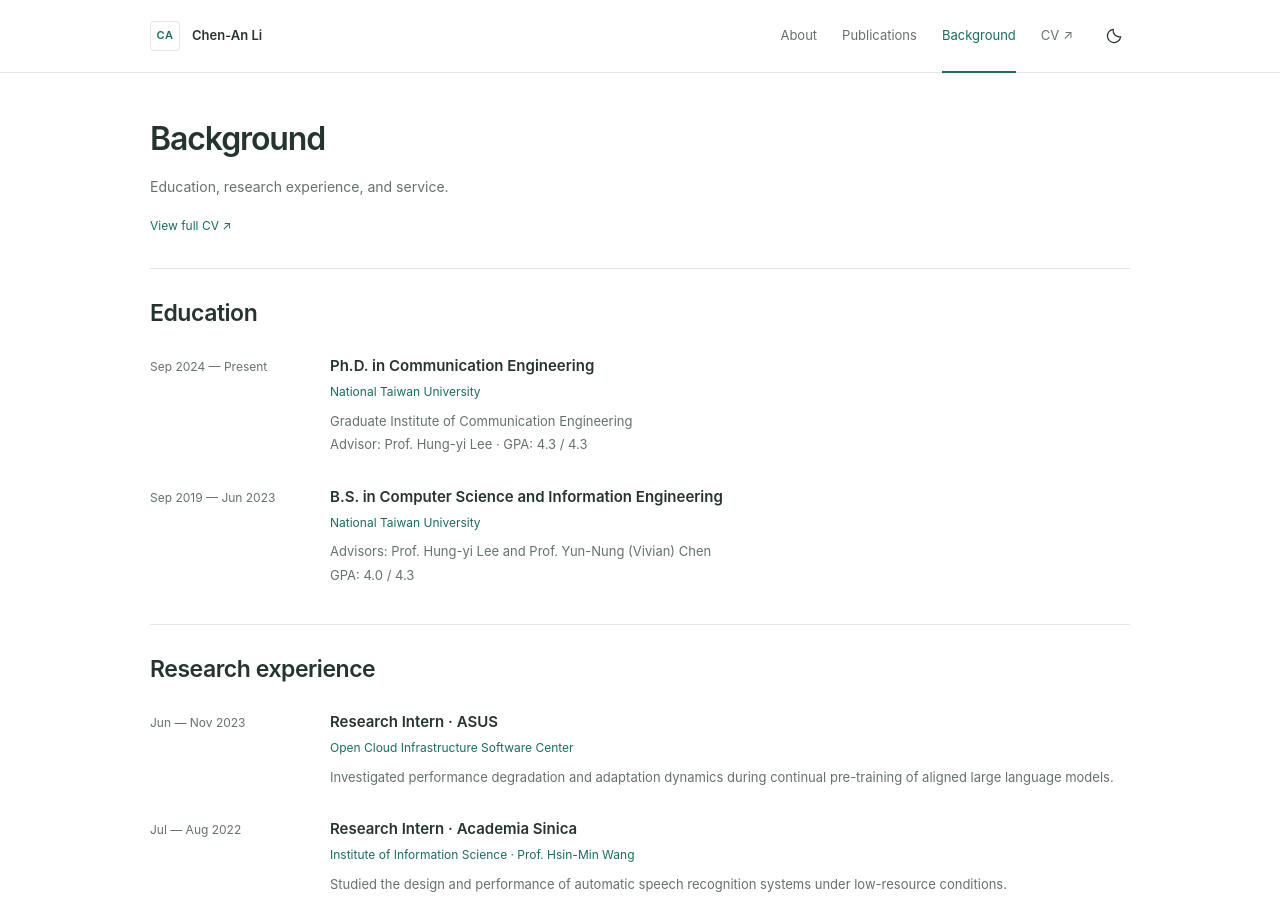
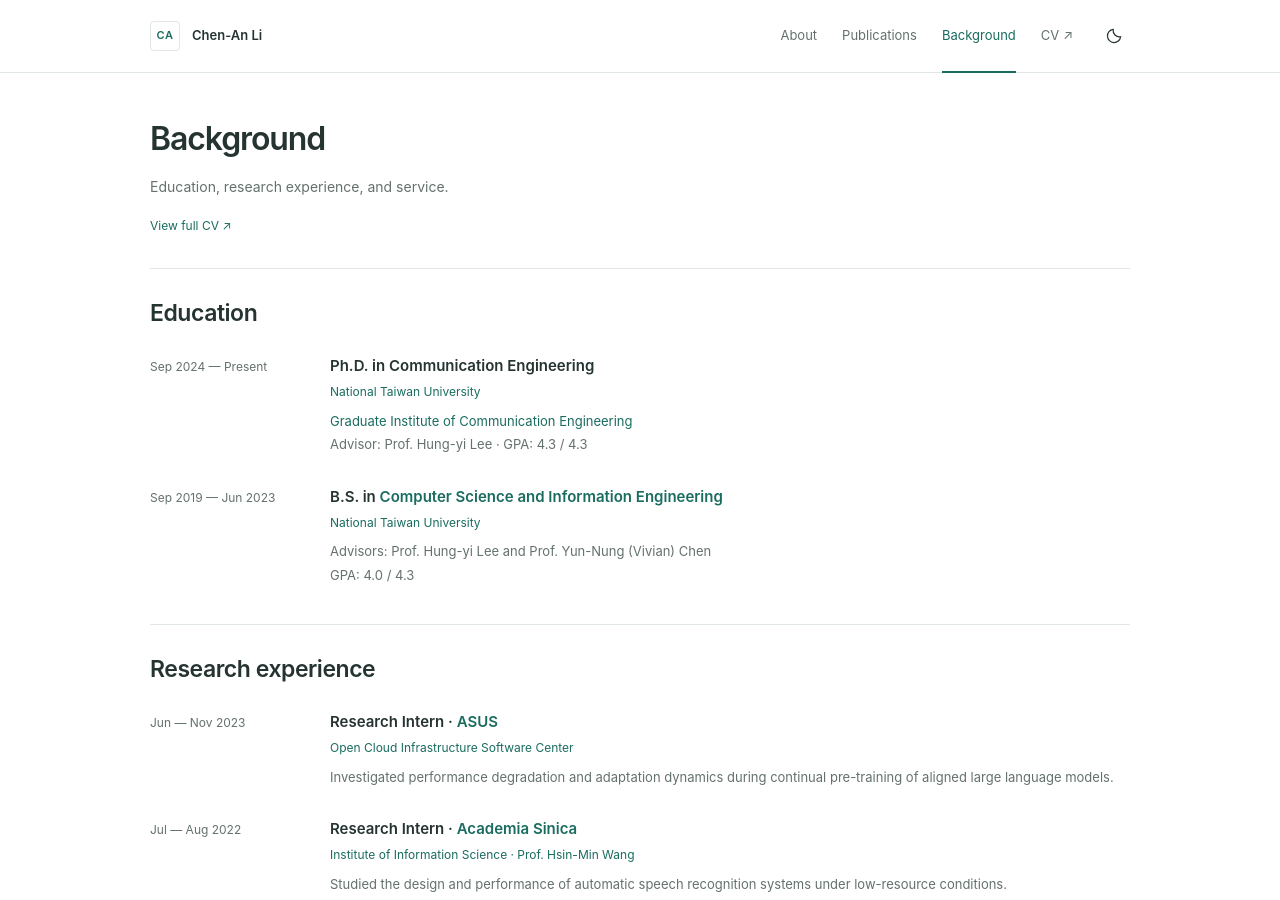
Before and after one commit to lca0503/lca0503.github.io, a Jekyll site: the page built from background.html, in a window 1280 px wide and 900 px high. Built offline with Jekyll 4.4.1, drawn with Linux system fonts in a browser that asks for light colours.

Commit message:
Update Site source

```diff
--- a/background.html
+++ b/background.html
@@ -7,14 +7,14 @@ permalink: /background/
 <header class="page-heading"><h1>Background</h1><p>Education, research experience, and service.</p><a class="text-link" href="{{ '/assets/pdf/cv.pdf' | relative_url }}" target="_blank" rel="noopener">View full CV ↗</a></header>
 <section class="background-section"><h2>Education</h2>
   <div class="timeline">
-    <article><p class="timeline-date">Sep 2024 — Present</p><div><h3>Ph.D. in Communication Engineering</h3><p class="organization">National Taiwan University</p><p>Graduate Institute of Communication Engineering<br>Advisor: Prof. Hung-yi Lee · GPA: 4.3 / 4.3</p></div></article>
-    <article><p class="timeline-date">Sep 2019 — Jun 2023</p><div><h3>B.S. in Computer Science and Information Engineering</h3><p class="organization">National Taiwan University</p><p>Advisors: Prof. Hung-yi Lee and Prof. Yun-Nung (Vivian) Chen<br>GPA: 4.0 / 4.3</p></div></article>
+    <article><p class="timeline-date">Sep 2024 — Present</p><div><h3>Ph.D. in Communication Engineering</h3><p class="organization">National Taiwan University</p><p><a href="https://gice.ntu.edu.tw/" target="_blank" rel="noopener">Graduate Institute of Communication Engineering</a><br>Advisor: Prof. Hung-yi Lee · GPA: 4.3 / 4.3</p></div></article>
+    <article><p class="timeline-date">Sep 2019 — Jun 2023</p><div><h3>B.S. in <a href="https://www.csie.ntu.edu.tw/" target="_blank" rel="noopener">Computer Science and Information Engineering</a></h3><p class="organization">National Taiwan University</p><p>Advisors: Prof. Hung-yi Lee and Prof. Yun-Nung (Vivian) Chen<br>GPA: 4.0 / 4.3</p></div></article>
   </div>
 </section>
 <section class="background-section"><h2>Research experience</h2>
   <div class="timeline">
-    <article><p class="timeline-date">Jun — Nov 2023</p><div><h3>Research Intern · ASUS</h3><p class="organization">Open Cloud Infrastructure Software Center</p><p>Investigated performance degradation and adaptation dynamics during continual pre-training of aligned large language models.</p></div></article>
-    <article><p class="timeline-date">Jul — Aug 2022</p><div><h3>Research Intern · Academia Sinica</h3><p class="organization">Institute of Information Science · Prof. Hsin-Min Wang</p><p>Studied the design and performance of automatic speech recognition systems under low-resource conditions.</p></div></article>
+    <article><p class="timeline-date">Jun — Nov 2023</p><div><h3>Research Intern · <a href="https://www.asus.com/" target="_blank" rel="noopener">ASUS</a></h3><p class="organization">Open Cloud Infrastructure Software Center</p><p>Investigated performance degradation and adaptation dynamics during continual pre-training of aligned large language models.</p></div></article>
+    <article><p class="timeline-date">Jul — Aug 2022</p><div><h3>Research Intern · <a href="https://www.iis.sinica.edu.tw/en/index.html" target="_blank" rel="noopener">Academia Sinica</a></h3><p class="organization">Institute of Information Science · Prof. Hsin-Min Wang</p><p>Studied the design and performance of automatic speech recognition systems under low-resource conditions.</p></div></article>
     <article><p class="timeline-date">Oct 2021 — Sep 2024</p><div><h3>Research Student · Speech Processing & Machine Learning Lab</h3><p class="organization">NTU · Prof. Hung-yi Lee</p><p>Explored self-supervised speech models for prosody, embedding-fusion ensembles, and vulnerabilities to model extraction attacks.</p></div></article>
     <article><p class="timeline-date">Sep 2022 — Jul 2023</p><div><h3>Research Student · Machine Intelligence & Understanding Lab</h3><p class="organization">NTU · Prof. Yun-Nung (Vivian) Chen</p><p>Developed a framework for language understanding enhanced by visual cues.</p></div></article>
     <article><p class="timeline-date">Sep 2021 — Aug 2022</p><div><h3>Research Student · Machine Discovery & Social Network Mining Lab</h3><p class="organization">NTU · Prof. Shou-De Lin</p><p>Developed a machine learning method to address concept drift.</p></div></article>
--- a/index.html
+++ b/index.html
@@ -7,9 +7,9 @@ section: about
     <h1 id="intro-title">Chen-An Li</h1>
     <p class="intro-role">Ph.D. student at <a href="https://www.ntu.edu.tw/english/" target="_blank" rel="noopener">National Taiwan University</a></p>
     <div class="bio">
-      <p>I am a Ph.D. student in the Graduate Institute of Communication Engineering at National Taiwan University, advised by <a href="https://speech.ee.ntu.edu.tw/~hylee/index.php" target="_blank" rel="noopener">Prof. Hung-yi Lee</a>.</p>
+      <p>I am a Ph.D. student in the <a href="https://gice.ntu.edu.tw/" target="_blank" rel="noopener">Graduate Institute of Communication Engineering</a> at National Taiwan University, advised by <a href="https://speech.ee.ntu.edu.tw/~hylee/index.php" target="_blank" rel="noopener">Prof. Hung-yi Lee</a>.</p>
       <p>My research focuses on <strong>speech and language processing</strong>, especially instruction-aware speech retrieval, large audio-language models, and self-supervised speech representations.</p>
-      <p>Previously, I received my B.S. in Computer Science and Information Engineering from NTU, where I worked with <a href="https://speech.ee.ntu.edu.tw/~hylee/index.php" target="_blank" rel="noopener">Prof. Hung-yi Lee</a> and <a href="https://www.csie.ntu.edu.tw/~yvchen/" target="_blank" rel="noopener">Prof. Yun-Nung (Vivian) Chen</a>. I have also been a research intern at ASUS and Academia Sinica.</p>
+      <p>Previously, I received my B.S. in <a href="https://www.csie.ntu.edu.tw/" target="_blank" rel="noopener">Computer Science and Information Engineering</a> from NTU, where I worked with <a href="https://speech.ee.ntu.edu.tw/~hylee/index.php" target="_blank" rel="noopener">Prof. Hung-yi Lee</a> and <a href="https://www.csie.ntu.edu.tw/~yvchen/" target="_blank" rel="noopener">Prof. Yun-Nung (Vivian) Chen</a>. I have also been a research intern at <a href="https://www.asus.com/" target="_blank" rel="noopener">ASUS</a> and <a href="https://www.iis.sinica.edu.tw/en/index.html" target="_blank" rel="noopener">Academia Sinica</a>.</p>
     </div>
     <div class="contact-links"><a class="primary-link" href="mailto:{{ site.email }}">Email <span aria-hidden="true">↗</span></a><a href="{{ site.scholar_url }}" target="_blank" rel="noopener">Google Scholar <span aria-hidden="true">↗</span></a><a href="{{ site.github_url }}" target="_blank" rel="noopener">GitHub <span aria-hidden="true">↗</span></a><a href="{{ site.x_url }}" target="_blank" rel="noopener">X <span aria-hidden="true">↗</span></a><a href="{{ '/assets/pdf/cv.pdf' | relative_url }}" target="_blank" rel="noopener">CV <span aria-hidden="true">↗</span></a></div>
   </div>
```
Also changed, not shown: README.md, 1 other file.
